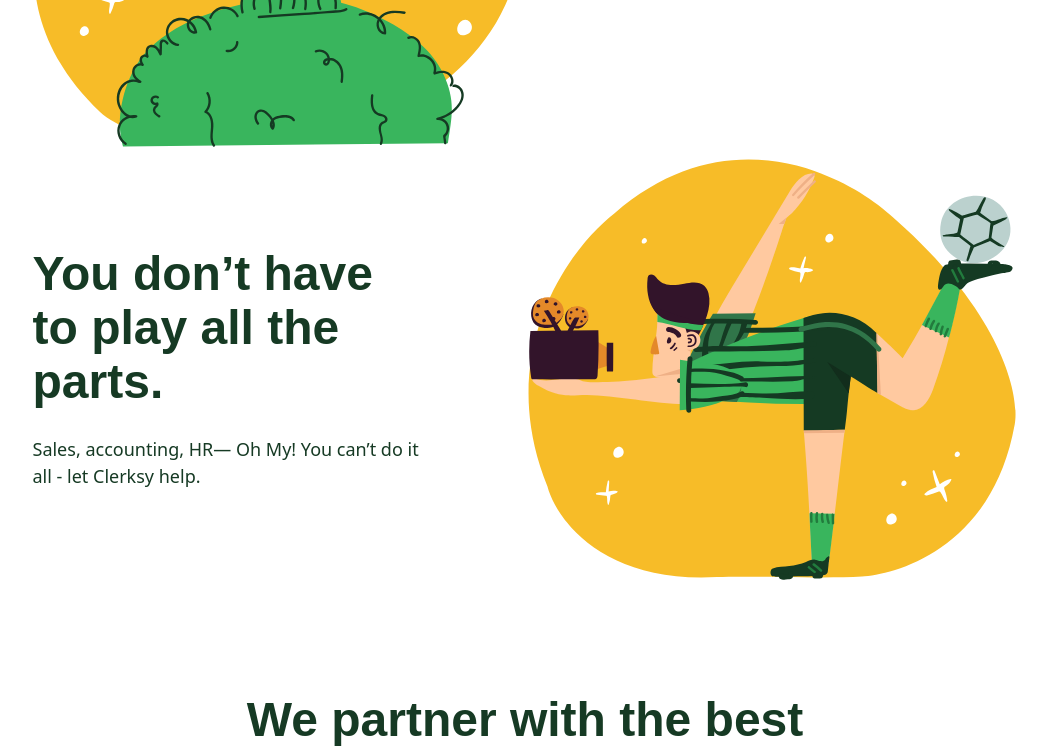
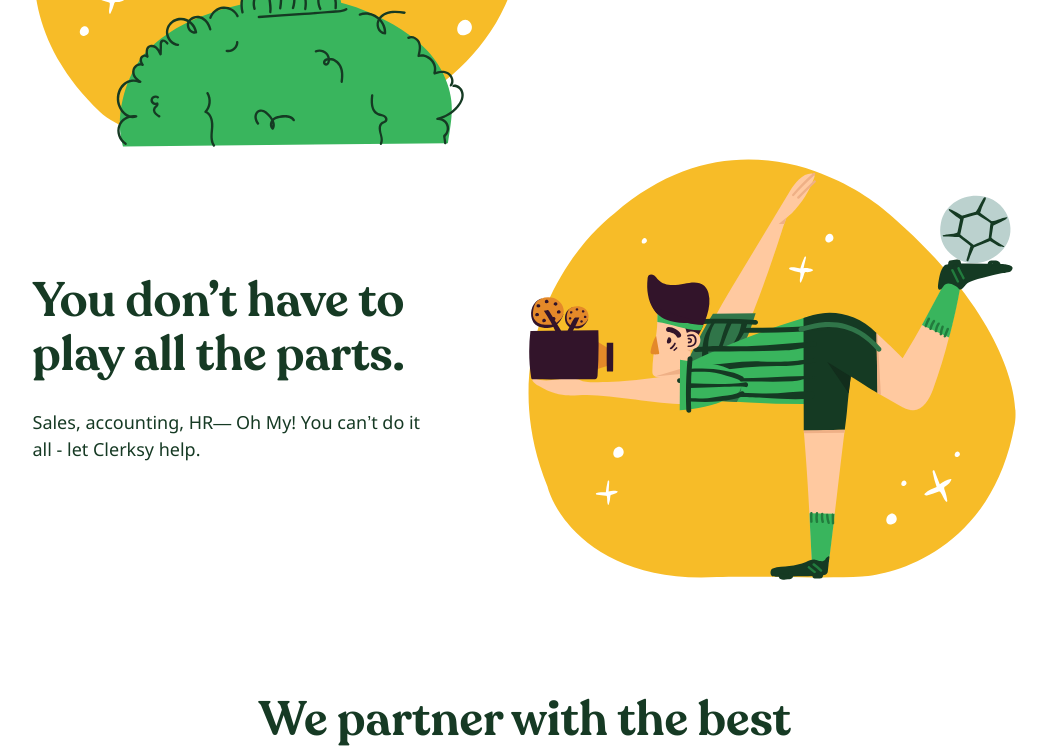
Before and after one commit to Pancfly/Clerksy, a plain HTML site: page index.html in a window 1280 px wide. Shown: the part 1115-1865 px from the top of the page, without its empty margins (195-1242 px from the left). Drawn offline with Linux system fonts and the light colour scheme; files whose address does not match are found by name.

Commit message:
hotfix/add fonts and etc

```diff
--- /dev/null
+++ b/fonts/fonts.css
@@ -0,0 +1,19 @@
+@font-face {
+    font-family: 'Recoleta';
+    src: local('Recoleta'),
+        url('./recoleta.woff2') format('woff2'),
+        url('./recoleta.woff') format('woff'),
+        url('./recoleta.ttf') format('truetype');
+    font-weight: 600;
+    font-style: normal;
+}
+
+@font-face {
+    font-family: 'Noto Sans';
+    src: local('Noto Sans'), local('NotoSans'),
+        url('./notosans.woff2') format('woff2'),
+        url('./notosans.woff') format('woff'),
+        url('./notosans.ttf') format('truetype');
+    font-weight: 400;
+    font-style: normal;
+}
--- a/index.html
+++ b/index.html
@@ -220,10 +220,10 @@
             <img src="./images/footer/logo-footer.svg" alt="Logo" class="footer__logo">
             <h2 class="footer__title">A people company.</h2>
             <div class="footer__logo-zone">
-                <img src="./images/footer/facebook-logo.svg" alt="Facebook logo" class="footer__image">
-                <img src="./images/footer/twitter-logo.svg" alt="Twitter logo" class="footer__image">
-                <img src="./images/footer/linkedin-logo.svg" alt="LinkedIn logo" class="footer__image">
-                <img src="./images/footer/instagram-logo.svg" alt="Instagram logo" class="footer__image">
+                <img src="./images/footer/facebook-logo.svg" alt="Facebook logo" class="footer__image link">
+                <img src="./images/footer/twitter-logo.svg" alt="Twitter logo" class="footer__image link">
+                <img src="./images/footer/linkedin-logo.svg" alt="LinkedIn logo" class="footer__image link">
+                <img src="./images/footer/instagram-logo.svg" alt="Instagram logo" class="footer__image link">
             </div>
         </div>
         <div class="footer__conteiner">
--- a/pages/pages.css
+++ b/pages/pages.css
@@ -1,4 +1,5 @@
 @import url(../vendor/normalize.css);
+@import url(../fonts/fonts.css);
 @import url(../blocks/page/page.css);
 @import url(../blocks/link/link.css);
 
```
Also changed, not shown: fonts/notosans.ttf (added), fonts/notosans.woff (added), fonts/notosans.woff2 (added), fonts/recoleta.ttf (added), fonts/recoleta.woff (added), fonts/recoleta.woff2 (added), 1 other file.
